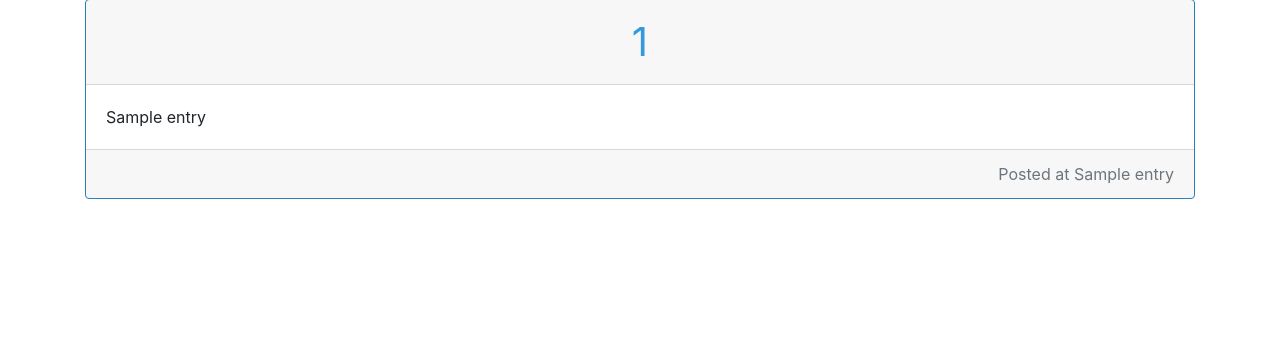
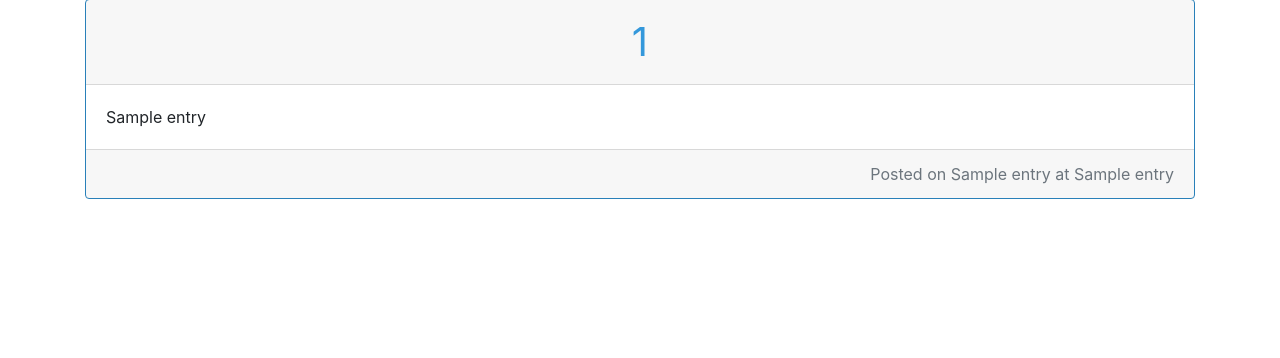
Before and after one commit to harfordt/blog_example, a Flask app: template templates/home.html in a window 1280 px wide. Shown: the part 135-493 px from the top of the page. Run offline with Flask 2, Linux system fonts and the light colour scheme; the template is opened without the code that fills it: most values are stand-ins (such as "Sample title", 1, 10 or a date in 2020); some libraries are stand-ins or nearby versions.

Commit message:
Display date and time separately, without decimal component

```diff
--- a/templates/home.html
+++ b/templates/home.html
@@ -17,7 +17,7 @@
             <p class="card-text">{{ entry[1] }}</p>
         </div>
         <div class="card-footer text-muted text-right">
-            Posted at {{ entry[2] }}
+            Posted on {{  entry[2] }} at {{ entry[3] }}
         </div>
     </div>
 
```
